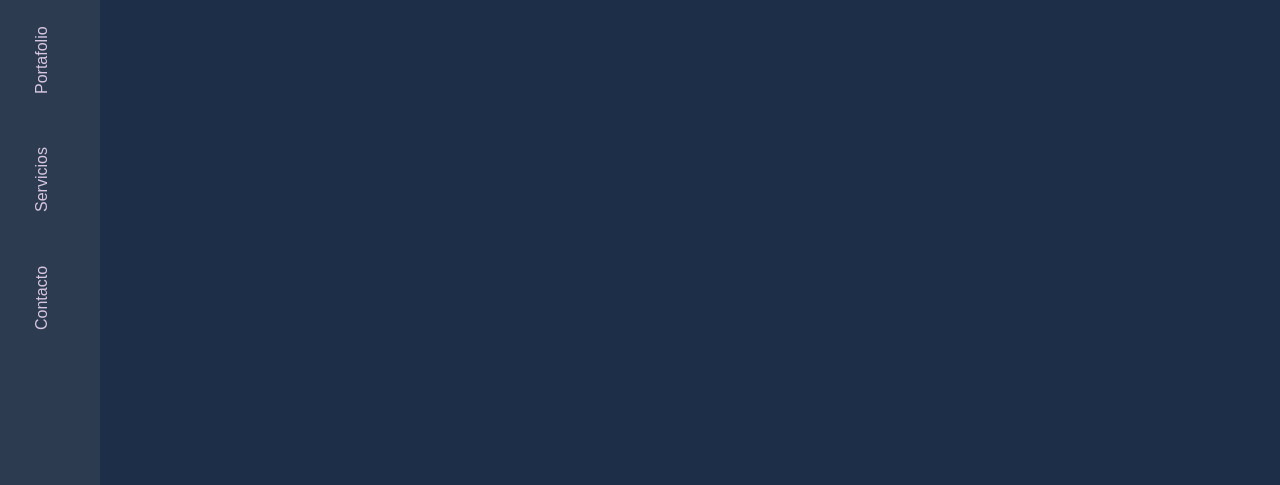
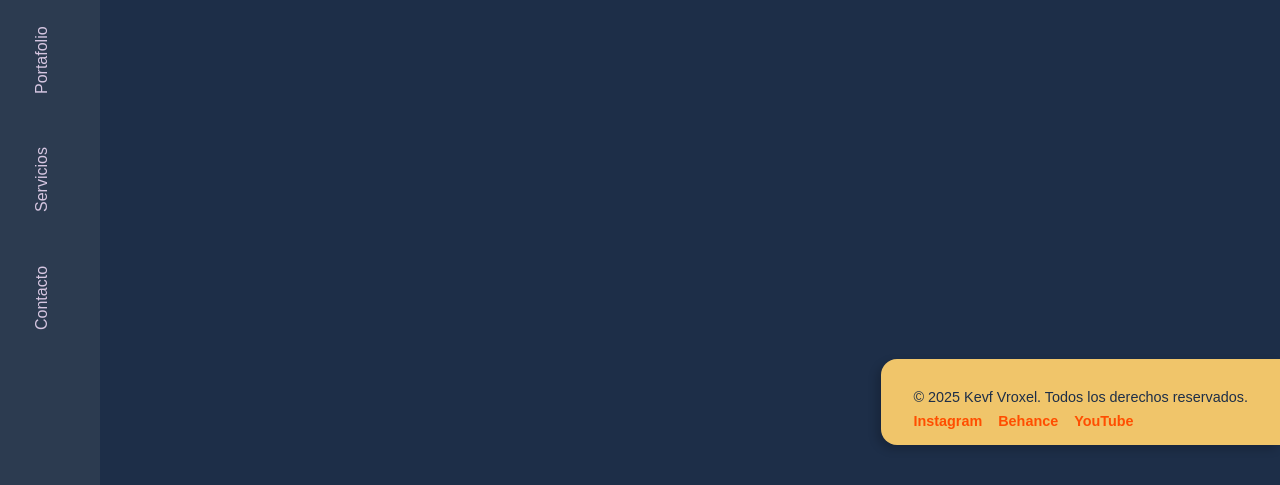
Before and after one commit to kevfvroxel/KevfVroxelPortafolio, a plain HTML site: page animacion.html in a window 1280 px wide. Shown: the part 315-800 px from the top of the page. Drawn offline with nearby package versions, Linux system fonts and the light colour scheme; a script that the page names is missing.

Commit message:
actualizacion de mi portafolio nuevamente renovado con algunas modificaciones

```diff
--- a/animacion.html
+++ b/animacion.html
@@ -3,7 +3,7 @@
 <head>
   <meta charset="UTF-8" />
   <meta name="viewport" content="width=device-width, initial-scale=1.0"/>
-  <title>Portafolio Diseño Gráfico | Kevf Vroxel</title>
+  <title>Portafolio Animación | Kevf Vroxel</title>
   <link rel="stylesheet" href="styles/diseno.css" />
   <link rel="icon" href="images/favicon.ico" type="image/x-icon">
   <link rel="stylesheet" href="https://cdnjs.cloudflare.com/ajax/libs/font-awesome/6.4.0/css/all.min.css">
@@ -48,6 +48,16 @@
       <!-- Agrega más cards aquí -->
     </div>
   </section>
+  <footer id="footer">
+    <div class="footer-container">
+      <p>&copy; 2025 Kevf Vroxel. Todos los derechos reservados.</p>
+      <div class="social-links">
+        <a href="#" target="_blank">Instagram</a>
+        <a href="#" target="_blank">Behance</a>
+        <a href="#" target="_blank">YouTube</a>
+      </div>
+    </div>
+  </footer>
 
   <script src="diseno-grafico.js"></script>
   <script src="https://unpkg.com/aos@2.3.4/dist/aos.js"></script>
--- a/styles/diseno.css
+++ b/styles/diseno.css
@@ -192,3 +192,43 @@ body {
   .btn-ver:hover {
     background-color: #FF4E00;
   }
+
+  #footer {
+    position: absolute;
+    right: 0;
+    bottom: 40px;
+    width: auto;
+    height: auto;
+    background: #F0C56A;
+    ;
+    color: #1D2E48;
+    padding: 1rem 2rem;
+    border-radius: 16px 0 0 16px;
+    box-shadow: -4px 4px 10px rgba(0, 0, 0, 0.2);
+    z-index: 10;
+  }
+
+  .footer-container {
+    text-align: left;
+  }
+
+  .footer-container p {
+    font-size: 0.9rem;
+    margin-bottom: 0.5rem;
+  }
+
+  .social-links {
+    display: flex;
+    gap: 1rem;
+  }
+
+  .social-links a {
+    color: #FF4E00;
+    text-decoration: none;
+    font-weight: bold;
+    font-size: 0.9rem;
+  }
+
+  .social-links a:hover {
+    text-decoration: underline;
+  }
```
Also changed, not shown: diseno.html (+10 -0 lines), fotografia.html (+11 -1 lines), programacion.html (+11 -1 lines).
